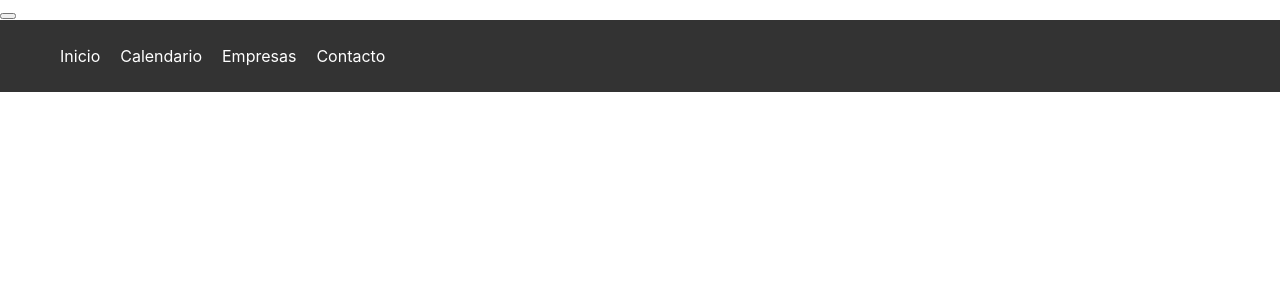
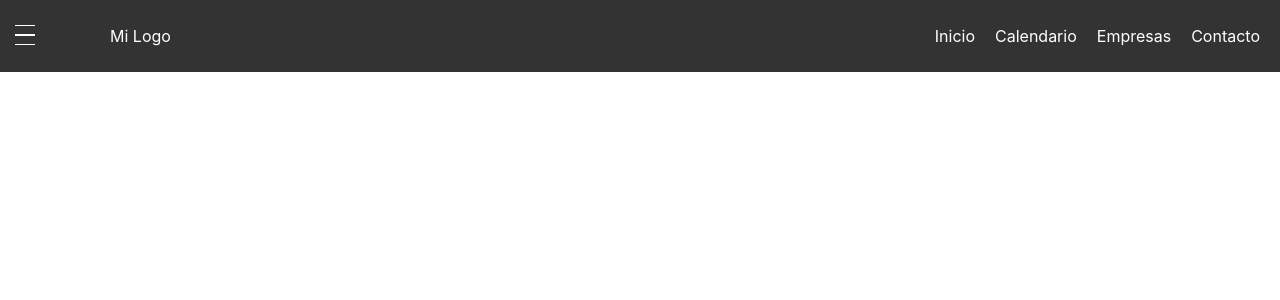
Before and after one commit to SamuelEscobar761/pagina_eventos_culturales, a React (Create React App) app: page / in a window 1280 px wide. Shown: the top 300 px of the page. Built offline with nearby package versions, Linux system fonts and the light colour scheme.

Commit message:
Creando un boton hamburguesa sencillo

```diff
--- a/src/App.js
+++ b/src/App.js
@@ -8,8 +8,8 @@ import HamburgerButton from "./components/hamburguer_button/HamburguerButton";
 function App() {
   return (
     <div>
-      <HamburgerButton/>
       <Navbar />
+      <HamburgerButton />
       <Home />
       <Calendar />
       <Enterprises />
--- a/src/components/hamburguer_button/HamburguerButton.js
+++ b/src/components/hamburguer_button/HamburguerButton.js
@@ -1,13 +1,30 @@
-import React from "react";
+import { useState } from 'react';
+import './css/style.css';
 
-function HamburgerButton(props) {
+function HamburguerButton() {
+  const [open, setOpen] = useState(false);
+
+  const handleClick = () => {
+    setOpen(!open);
+  };
+
   return (
-    <button className="hamburger-button" onClick={() => setOpen(!open)}>
-      <div className={open ? "hamburger-line open" : "hamburger-line"}></div>
-      <div className={open ? "hamburger-line open" : "hamburger-line"}></div>
-      <div className={open ? "hamburger-line open" : "hamburger-line"}></div>
-    </button>
+    <div>
+      <button className="hamburguer-button" onClick={handleClick}>
+        <span className={open ? 'open' : ''}></span>
+        <span className={open ? 'open' : ''}></span>
+        <span className={open ? 'open' : ''}></span>
+      </button>
+      {open && ( // Renderiza los enlaces si el menú está abierto
+        <div className="menu-links">
+          <a href="#home-page">Inicio</a><br/>
+          <a href="#calendar-page">Calendario</a><br/>
+          <a href="#enterprises-page">Empresas</a><br/>
+          <a href="#contact-page">Contacto</a>
+        </div>
+      )}
+    </div>
+
   );
 }
-
-export default HamburgerButton;
+export default HamburguerButton;
--- a/src/components/hamburguer_button/css/style.css
+++ b/src/components/hamburguer_button/css/style.css
@@ -1,30 +1,36 @@
-.hamburger-button {
+.hamburguer-button {
+  position: fixed;
+  top: 20px;
+  left: 10px;
   display: flex;
   flex-direction: column;
-  justify-content: space-around;
-  height: 2rem;
-  width: 2rem;
-  background: transparent;
+  justify-content: center;
+  align-items: center;
+  width: 30px;
+  height: 30px;
+  background-color: transparent;
   border: none;
   cursor: pointer;
-  padding: 0;
-  z-index: 20;
+  outline: none;
 }
 
-.hamburger-line {
-  width: 100%;
-  height: 0.25rem;
-  background: #000;
-  border-radius: 2px;
-  transition: all 0.3s linear;
+.hamburguer-button span {
+  display: block;
+  width: 20px;
+  height: 2px;
+  margin: 4px 0;
+  background-color: #fff;
+  transition: transform 0.3s ease;
 }
 
-.open {
-  transform: rotate(45deg);
+.hamburguer-button span.open:nth-child(1) {
+  transform: rotate(45deg) translate(5px, 5px);
 }
-.open:nth-child(2) {
+
+.hamburguer-button span.open:nth-child(2) {
   opacity: 0;
 }
-.open:nth-child(3) {
-  transform: rotate(-45deg);
+
+.hamburguer-button span.open:nth-child(3) {
+  transform: rotate(-45deg) translate(5px, -5px);
 }
--- a/src/components/navbar/Navbar.js
+++ b/src/components/navbar/Navbar.js
@@ -1,7 +1,16 @@
-import "./css/style.css";
-function Navbar(){
-    return(
+import React, { useState } from 'react';
+import "./css/style.css"
+
+function Navbar() {
+  const [open, setOpen] = useState(false);
+
+  const handleClick = () => {
+    setOpen(!open);
+  };
+
+  return (
     <nav className="navbar">
+        <div className="logo">Mi Logo</div>
         <ul>
             <li className="nav-component"><a href="#home">Inicio</a></li>
             <li className="nav-component"><a href="#calendar">Calendario</a></li>
@@ -10,6 +19,6 @@ function Navbar(){
         </ul>
     </nav>
   );
-}
+};
 
 export default Navbar;
--- a/src/components/navbar/css/style.css
+++ b/src/components/navbar/css/style.css
@@ -22,3 +22,6 @@
   color: #fff;
   text-decoration: none;
 }
+.logo{
+  margin-left: 100px;
+}
```
Lines whose indentation alone changed are shown as unchanged.
